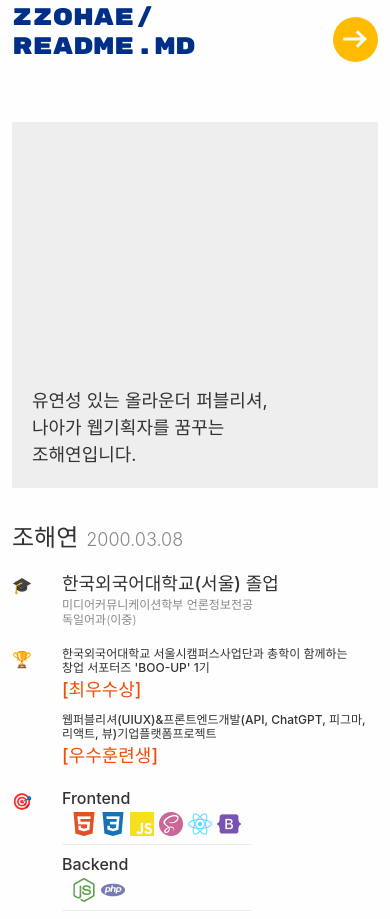
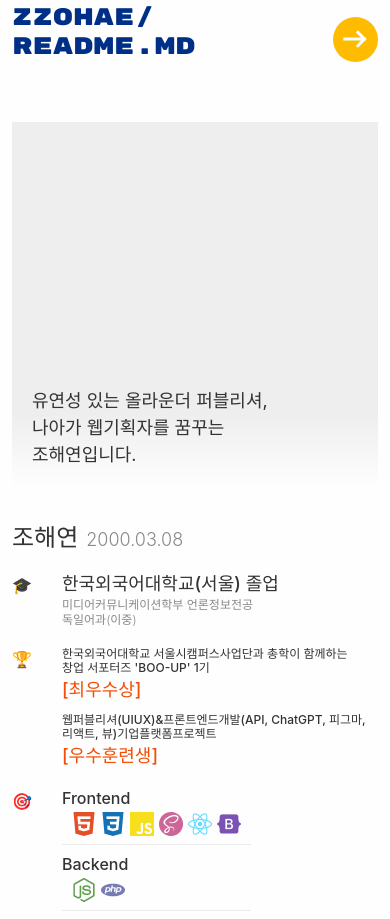
Before and after one commit to zzohae/zzohaeWorld, a React (Create React App) app: page / in a window 390 px wide. Shown: the part 920-1839 px from the top of the page. Built offline with nearby package versions, Linux system fonts and the light colour scheme; a web font is replaced by a local one.

Commit message:
[2.2.1] 반응형 등 스타일 수정

```diff
--- a/src/common.scss
+++ b/src/common.scss
@@ -163,7 +163,7 @@ footer {
       width: 80px;
       height: 80px;
     }
-    @media (min-width: 1199px){
+    @media (min-width: 1919px){
       width: 100px;
       height: 100px;
     }
--- a/src/contents/sub_profile/ProfileMain.js
+++ b/src/contents/sub_profile/ProfileMain.js
@@ -34,7 +34,7 @@ export default function ProfileMain({ id, className, page = '' }) {
     <div id={id} className={`profileMainCont container mycontainer d-flex flex-column ${className}`}>
       <Title page={page} linkto='profile'>zzohae/<br />readme.md</Title>
       <div className='profileAll d-flex flex-column flex-lg-row'>
-        <div className='profileImg me-lg-5'>
+        <div className='profileImg me-lg-5' style={{ aspectRatio: page === 'main' ? '1' : '3/4' }}>
           <p className='d-flex align-items-end'>
             유연성 있는 올라운더 퍼블리셔,<br />
             나아가 웹기획자를 꿈꾸는<br />
--- a/src/contents/sub_profile/profile.scss
+++ b/src/contents/sub_profile/profile.scss
@@ -7,16 +7,23 @@
     width: 100%;
     background-color: #eee;
     align-self: center;
+    position: relative;
     @media (min-width: 767px) {
       width: 80%;
       max-width: 600px;
     }
     p {
-      height: 100%;
+      height: 20%;
       padding: 0 0 20px 20px;
       color: var(--text-default, #333);
       font-size: var(--fs-18, 1.125rem);
       font-weight: 400;
+      position: absolute;
+      left: 0;
+      right: 0;
+      z-index: 1;
+      bottom: 0;
+      background: linear-gradient(0deg, rgba(254,254,254,1) 0%, rgba(254,254,254,0) 100%);
     }
   }
   .profileInfo {
@@ -114,15 +121,18 @@
       font-size: var(--fs-12, 0.75rem);
       font-weight: 300;
       line-height: 1.5;
+      white-space: nowrap;
+      width: 55px;
     }
     .expContent {
-      p:first-child{
+      p:first-child {
         color: var(--text-default, #333);
         font-size: var(--fs-14, 0.875rem);
         font-weight: 500;
         line-height: 1.2;
+        word-break: keep-all;
       }
-      p:last-child {
+      p:last-child span {
         color: var(--text-minor-1, #888);
         font-size: var(--fs-12, 0.75rem);
         font-weight: 300;
```
